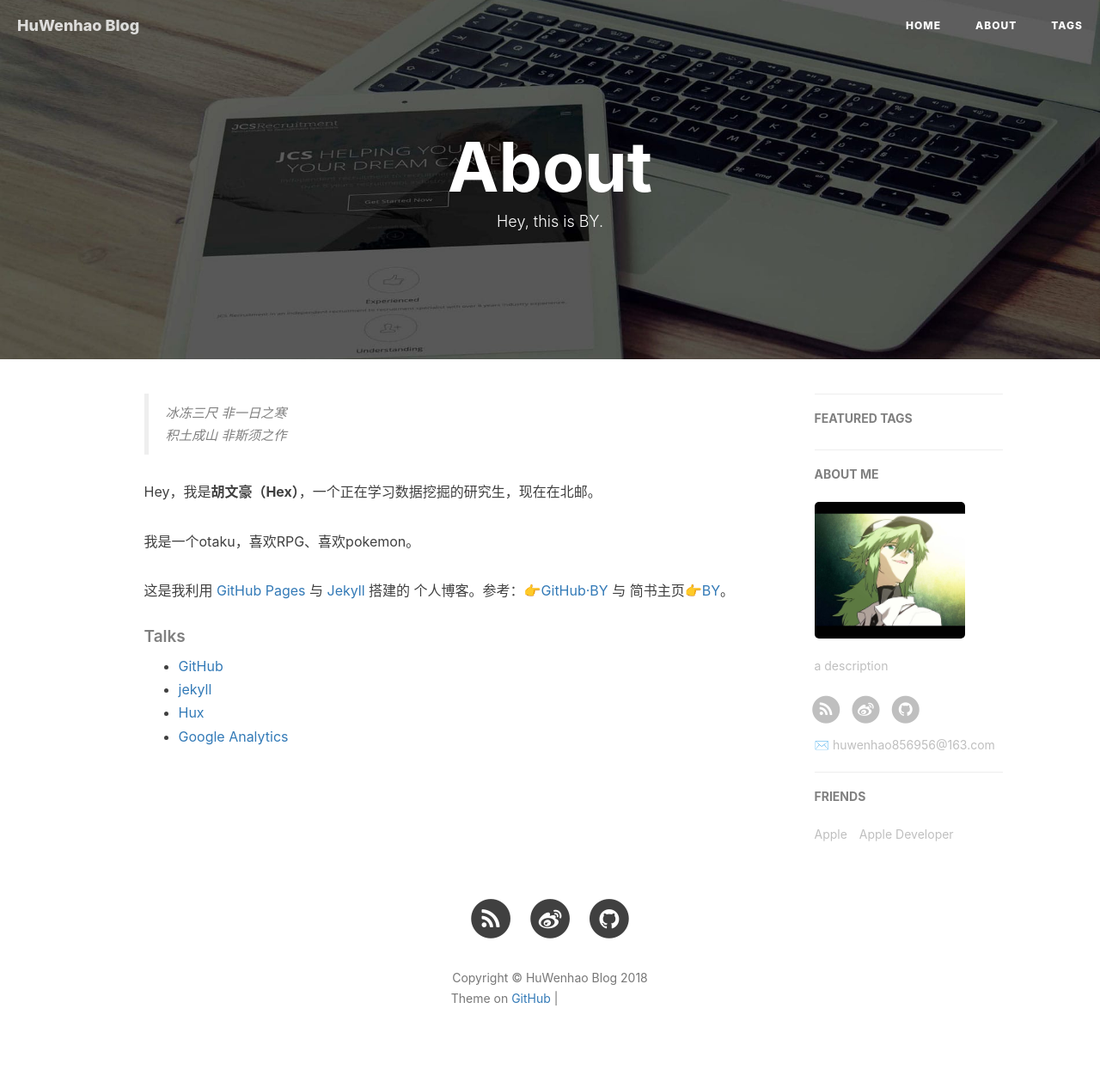
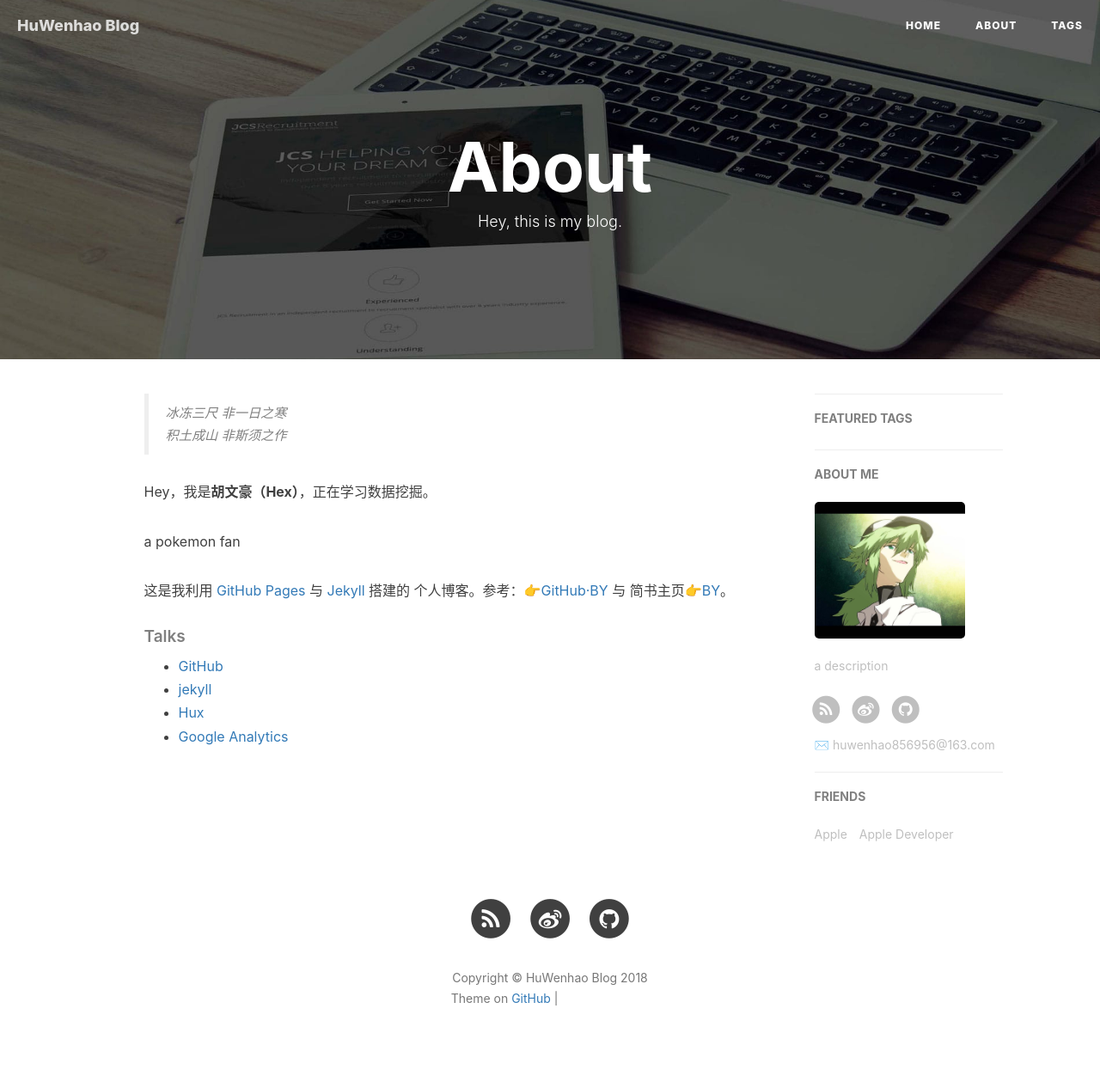
Before and after one commit to huwenhao1127/huwenhao1127.github.io, a Jekyll site: the page built from about.html, in a window 1280 px wide. Shown: the whole page at 86% size. Built offline with Jekyll 4.4.1, drawn with Linux system fonts in a browser that asks for light colours; nearby versions of some CDN libraries; comment, search, counter and statistics services are not loaded; grey boxes are pictures that could not be loaded.

Commit message:
Update about.html

```diff
--- a/about.html
+++ b/about.html
@@ -1,7 +1,7 @@
 ---
 layout: page
 title: "About"
-description: "Hey, this is BY."
+description: "Hey, this is my blog."
 header-img: "img/post-bg-rwd.jpg"
 ---
 
@@ -18,9 +18,9 @@ header-img: "img/post-bg-rwd.jpg"
     <blockquote><p>冰冻三尺 非一日之寒<br>
     积土成山 非斯须之作</p></blockquote>
 
-    <p>Hey，我是<strong>胡文豪（Hex）</strong>，一个正在学习数据挖掘的研究生，现在在北邮。</p>
+    <p>Hey，我是<strong>胡文豪（Hex）</strong>，正在学习数据挖掘。</p>
 
-    <p>我是一个otaku，喜欢RPG、喜欢pokemon。</p>
+    <p>a pokemon fan</p>
 
     <p>这是我利用 <a href="https://pages.github.com/">GitHub Pages</a> 与 <a href="http://jekyll.com.cn/">Jekyll</a> 搭建的 个人博客。参考：<a href="https://github.com/qiubaiying">👉GitHub·BY</a> 与 简书主页<a href="https://http://www.jianshu.com/u/e71990ada2fd">👉BY</a>。</p>
 
```
